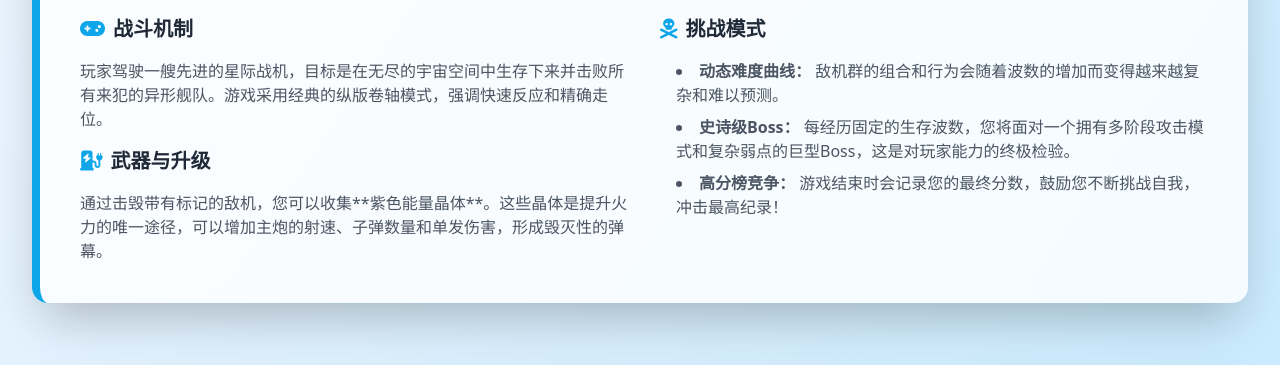
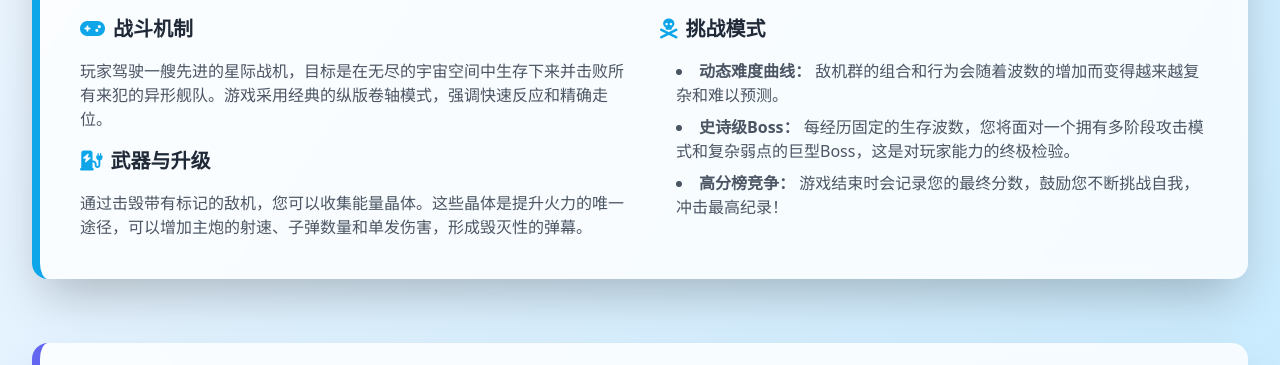
Before and after one commit to Niceeepoiu/game, a plain HTML site: page index.html in a window 1280 px wide. Shown: the part 418-783 px from the top of the page. Drawn offline with nearby package versions, Linux system fonts and the light colour scheme.

Commit message:
Add files via upload

```diff
--- a/index.html
+++ b/index.html
@@ -66,7 +66,7 @@
                         <i class="fas fa-charging-station mr-2 text-primary-sky"></i> 武器与升级
                     </h3>
                     <p>
-                        通过击毁带有标记的敌机，您可以收集**紫色能量晶体**。这些晶体是提升火力的唯一途径，可以增加主炮的射速、子弹数量和单发伤害，形成毁灭性的弹幕。
+                        通过击毁带有标记的敌机，您可以收集能量晶体。这些晶体是提升火力的唯一途径，可以增加主炮的射速、子弹数量和单发伤害，形成毁灭性的弹幕。
                     </p>
                 </div>
                 <div class="space-y-4">
```
